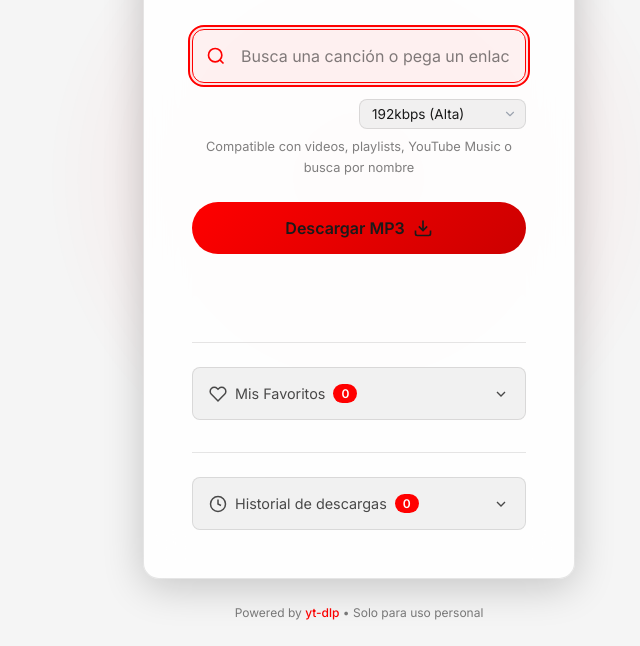
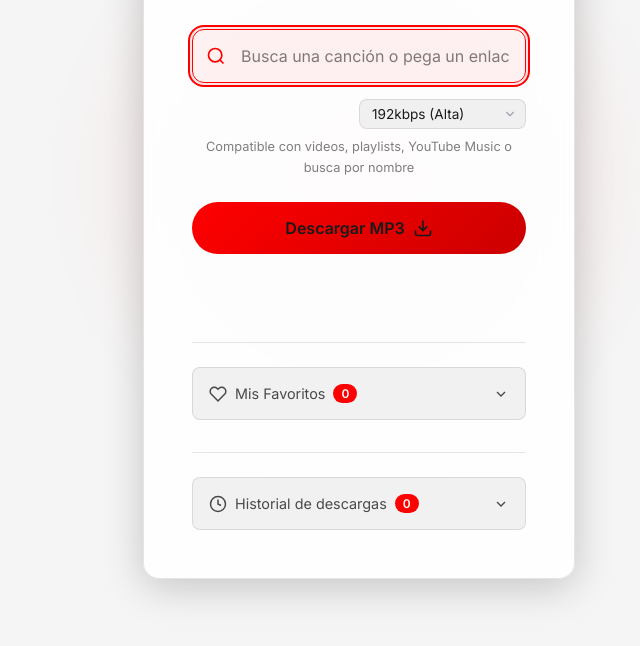
Before and after one commit to Ten1O0/YouTube-Music-Downloader, a plain HTML site: page index.html in a window 1280 px wide. Shown: the part 222-868 px from the top of the page, without its empty margins (281-921 px from the left). After the commit the page ends 825 px from the top, so only its background shows below. Drawn offline with Linux system fonts and the light colour scheme.

Commit message:
chore: Remove footer section from index.html.

```diff
--- a/index.html
+++ b/index.html
@@ -213,11 +213,6 @@
                 </div>
             </div>
         </div>
-
-        <footer class="footer">
-            <p><span data-i18n="powered_by">Powered by</span> <strong>yt-dlp</strong> • <span
-                    data-i18n="personal_use">Solo para uso personal</span></p>
-        </footer>
     </main>
 
     <!-- Hidden YouTube Player for Preview -->
```
